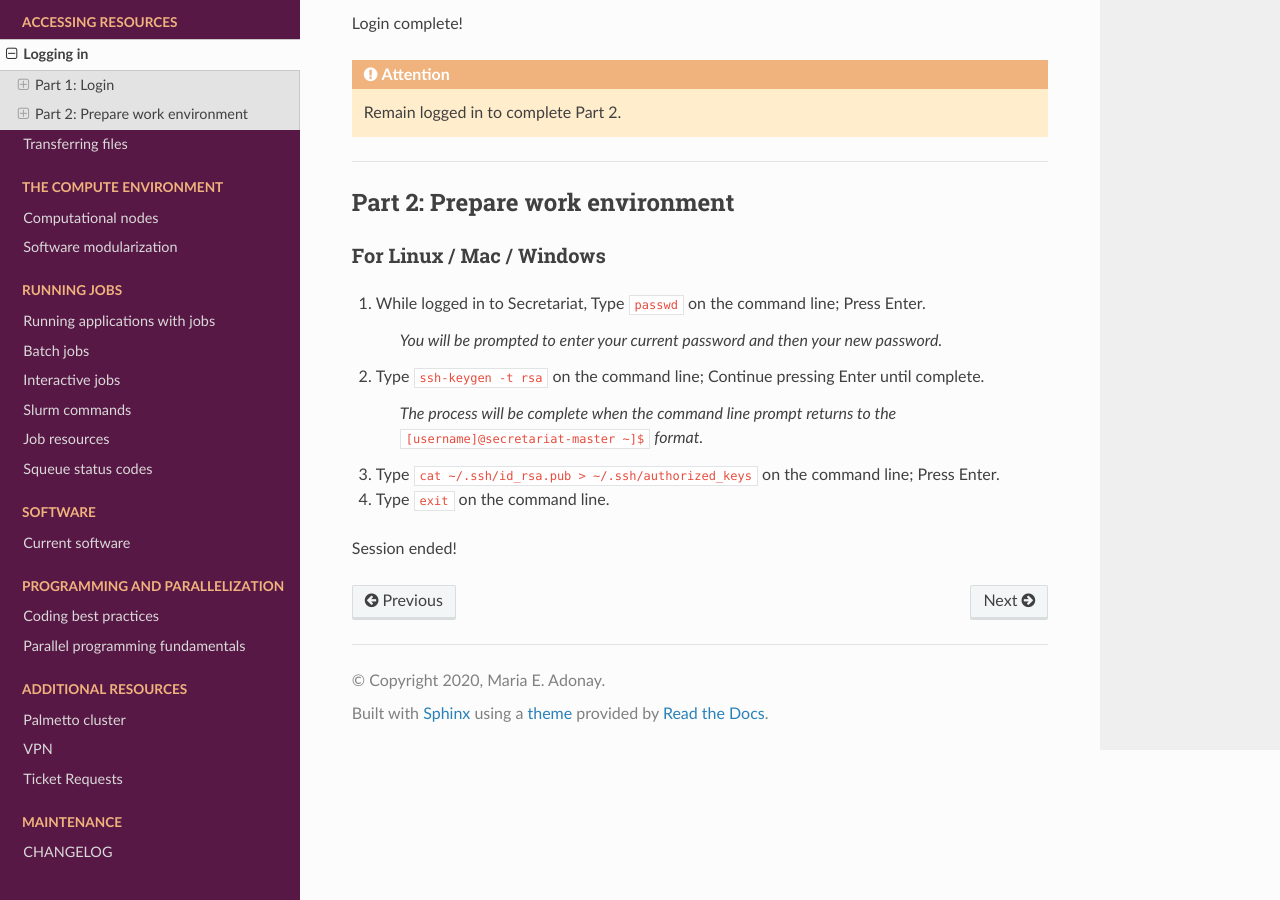
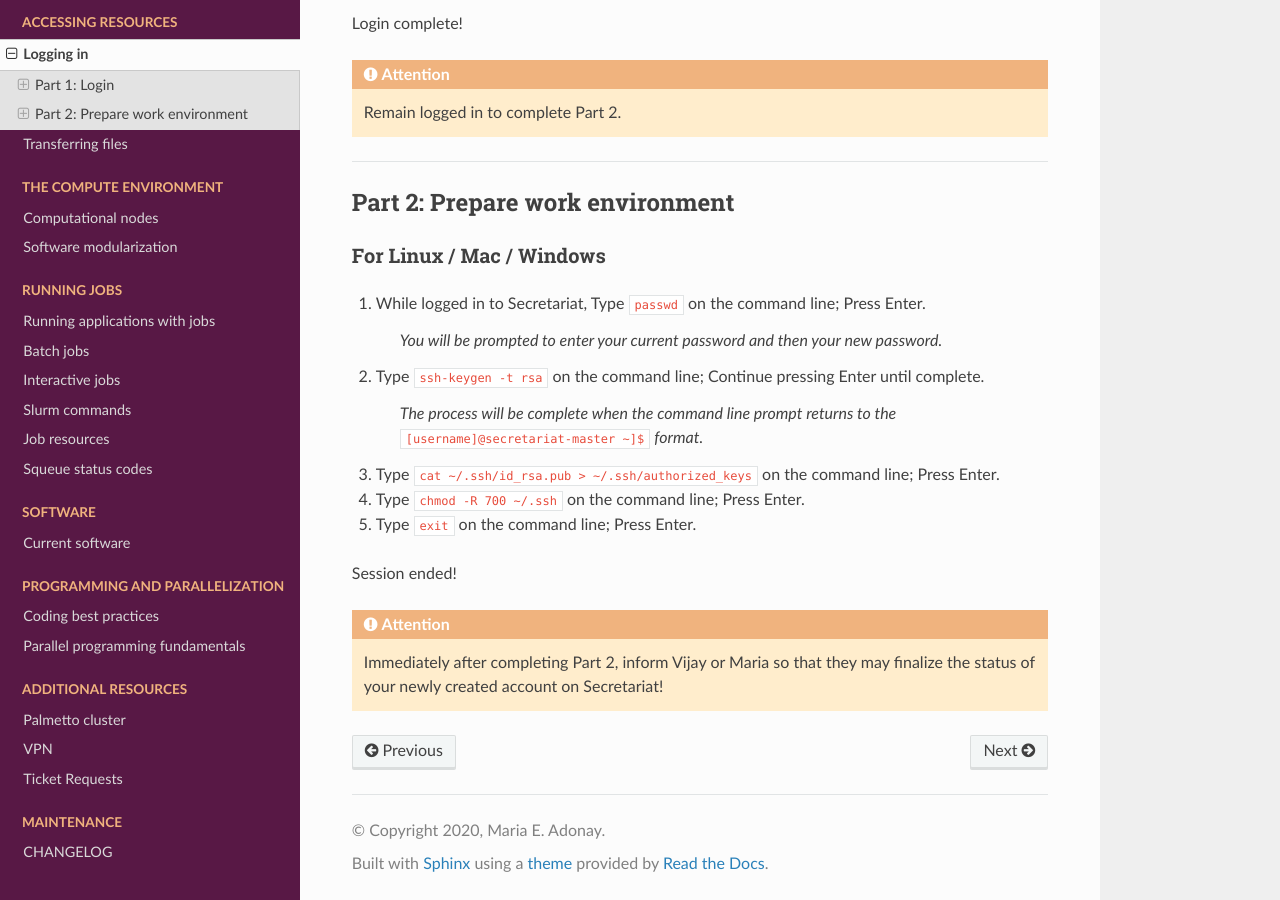
Before and after one commit to amalgamaria/secretariat, a Sphinx documentation site: the page built from docs/access/logging-in.rst, in a window 1280 px wide and 900 px high, scrolled down 911 px. Built offline with Sphinx 7.4.7 and the Read the Docs theme 2.0.0, drawn with Linux system fonts in a browser that asks for light colours.

Commit message:
Update content

```diff
--- a/docs/access/logging-in.rst
+++ b/docs/access/logging-in.rst
@@ -57,8 +57,13 @@ For Linux / Mac / Windows
 	*The process will be complete when the command line prompt returns to the* ``[username]@secretariat-master ~]$`` *format.*
 
 3. Type ``cat ~/.ssh/id_rsa.pub > ~/.ssh/authorized_keys`` on the command line; Press Enter.
-4. Type ``exit`` on the command line.
+
+4. Type ``chmod -R 700 ~/.ssh`` on the command line; Press Enter.
+
+5. Type ``exit`` on the command line; Press Enter.
 
 Session ended!
 
+.. attention:: Immediately after completing Part 2, inform Vijay or Maria so that they may finalize the status of your newly created account on Secretariat!
+
 .. _MobaXterm: https://mobaxterm.mobatek.net/
```
